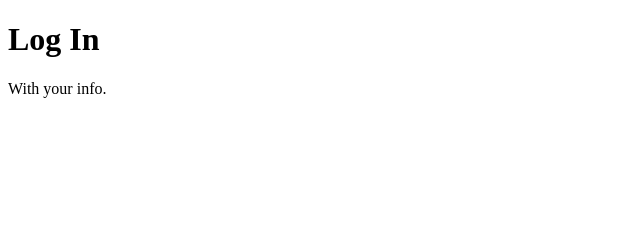
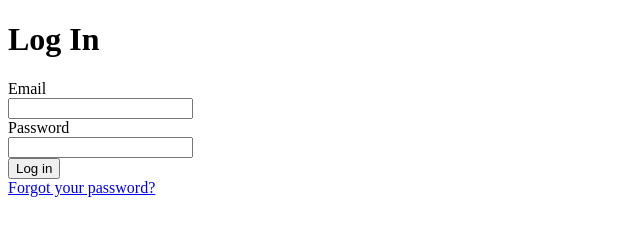
Before and after one commit to TheUnknownNation/BitPic_Browser_Prototype, a plain HTML site: page loginPage.html in a window 1280 px wide. Shown: the whole page, without its empty margins (0-640 px from the left). Drawn offline with Linux system fonts and the light colour scheme.

Commit message:
login page progress

```diff
--- a/loginPage.html
+++ b/loginPage.html
@@ -6,7 +6,17 @@
 <body>
 
 <h1>Log In</h1>
-<p>With your info.</p>
+<p></p>
+
+<form>
+    <label for="email">Email</label><br>
+    <input type="text" id="email" name="email"><br>
+    <label for="pass">Password</label><br>
+    <input type="text" id="pass" name="pass"><br>
+    <button type="button">Log in</button><br>
+    <a href="url">Forgot your password?</a>
+</form>
+
 
 </body>
 </html>
```
